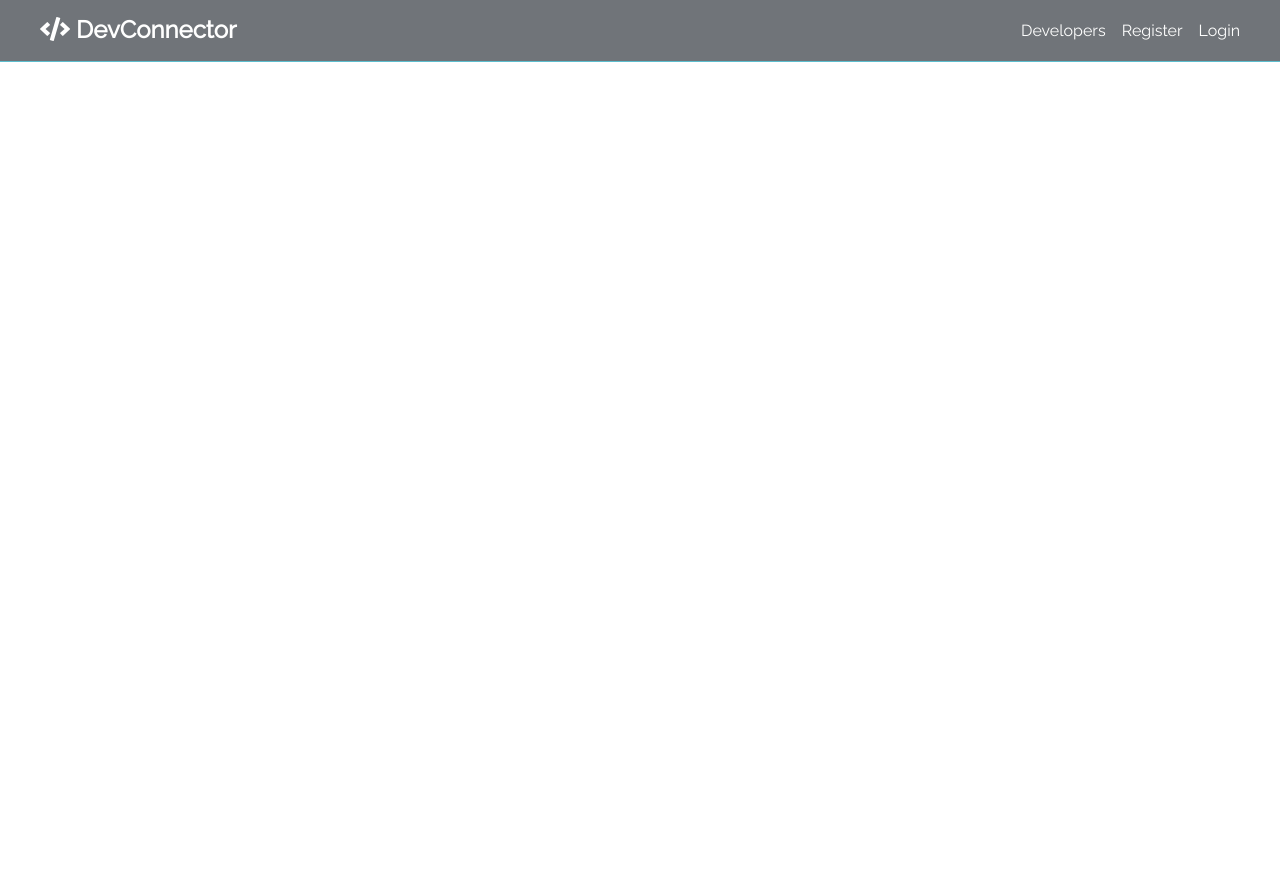
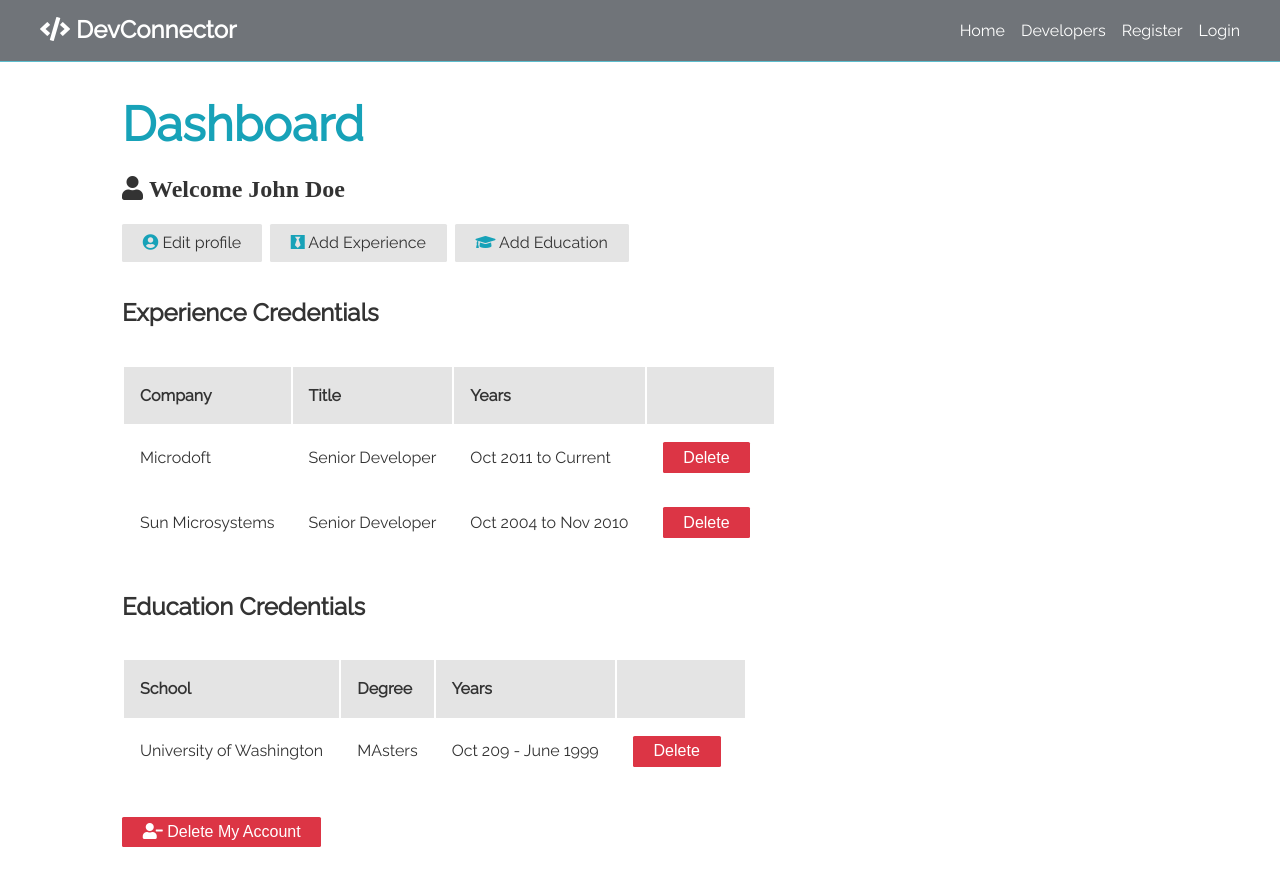
Before and after one commit to Amir-Bagjani/sass-website-travi, a React (Create React App) app: page /dashboard in a window 1280 px wide. Shown: the top 886 px of the page. Before the commit the page ends 800 px from the top, so only its background shows below. Built offline with nearby package versions, Linux system fonts and the light colour scheme.

Commit message:
dashboard add

```diff
--- a/src/App.js
+++ b/src/App.js
@@ -5,6 +5,7 @@ import Register from "./pages/Register";
 import Login from "./pages/Login";
 import Profiles from "./pages/Profiles";
 import Profile from "./pages/Profile";
+import Dashboard from "./pages/Dashboard";
 
 function App() {
   return (
@@ -16,6 +17,7 @@ function App() {
         <Route path="login" element={<Login />} />
         <Route path="profiles" element={<Profiles />} />
         <Route path="profile" element={<Profile />} />
+        <Route path="dashboard" element={<Dashboard />} />
       </Routes>
     </BrowserRouter>
   );
--- a/src/components/Navbar.jsx
+++ b/src/components/Navbar.jsx
@@ -5,9 +5,10 @@ function Navbar() {
   return (
     <nav className="navbar bg-dark">
         <h1>
-            <Link to="/"><i className="fas fa-code"></i> DevConnector</Link>
+            <Link to="dashboard"><i className="fas fa-code"></i> DevConnector</Link>
         </h1>
         <ul>
+            <li><Link to="/">Home</Link></li>
             <li><Link to="profiles">Developers</Link></li>
             <li><Link to="register">Register</Link></li>
             <li><Link to="login">Login</Link></li>
--- /dev/null
+++ b/src/pages/Dashboard.jsx
@@ -0,0 +1,93 @@
+import { Link } from "react-router-dom";
+import "../styles/dashboard.scss"
+
+const Dashboard = () => {
+  return (
+    <section className="container">
+        <h1 className="large text-primary">
+            Dashboard
+        </h1>
+        <p className="lead">
+            <i className="fas fa-user"> Welcome John Doe</i>
+        </p>
+
+        <div className="dash-buttons">
+            <Link to="" className="btn btn">
+                <i className="fas fa-user-circle text-primary"></i> Edit profile
+            </Link>
+            <Link to="" className="btn btn">
+                <i className="fab fa-black-tie text-primary"></i>  Add Experience
+            </Link>
+            <Link to="" className="btn btn">
+                <i className="fas fa-graduation-cap text-primary"></i> Add Education
+            </Link>
+        </div>
+
+        <h2 className="my-2">Experience Credentials</h2>
+        <table className="table">
+            <thead>
+                <tr>
+                    <th>Company</th>
+                    <th className="hide-sm">Title</th>
+                    <th className="hide-sm">Years</th>
+                    <th></th>
+                </tr>
+            </thead>
+            <tbody>
+                <tr>
+                    <td>Microdoft</td>
+                    <td className="hide-sm">Senior Developer</td>
+                    <td className="hide-sm">Oct 2011 to Current</td>
+                    <td>
+                        <button className="btn btn-danger"> Delete</button>
+                    </td>
+                </tr>
+                <tr>
+                    <td>Sun Microsystems</td>
+                    <td className="hide-sm">Senior Developer</td>
+                    <td className="hide-sm">Oct 2004 to Nov 2010</td>
+                    <td>
+                        <button className="btn btn-danger"> Delete</button>
+                    </td>
+                </tr>
+            </tbody>
+        </table>
+
+
+
+
+        <h2 className="my-2">Education Credentials</h2>
+
+
+        <table className="table">
+            <thead>
+                <tr>
+                    <th>School</th>
+                    <th className="hide-sm">Degree</th>
+                    <th className="hide-sm">Years</th>
+                    <th></th>
+                </tr>
+            </thead>
+            <tbody>
+                <tr>
+                    <td>University of Washington</td>
+                    <td className="hide-sm">MAsters</td>
+                    <td className="hide-sm">Oct 209 - June 1999</td>
+                    <td>
+                        <button className="btn btn-danger"> Delete</button>
+                    </td>
+                </tr>
+            </tbody>
+        </table>
+
+        <div className="my-2">
+            <button className="btn btn-danger">
+                <i className="fas fa-user-minus"></i> Delete My Account
+            </button>
+        </div>
+
+    </section>
+  )
+}
+
+export default Dashboard;
--- a/src/styles/_config.scss
+++ b/src/styles/_config.scss
@@ -1,6 +1,6 @@
 $primary-color: #17a2b8;
 $dark-color: #343a40;
-$light-color: #f4f4f4;
+$light-color: #e4e4e4;
 $danger-color: #dc3545;
 $success-color: #28a745;
 $max-width: 1100px;
--- /dev/null
+++ b/src/styles/dashboard.scss
@@ -0,0 +1,12 @@
+@import "config";
+
+.table{
+    th, td{
+        padding: 1rem;
+        text-align: left;
+    }
+
+    th{
+        background-color: $light-color;
+    }
+}
--- a/src/styles/index.scss
+++ b/src/styles/index.scss
@@ -1,6 +1,4 @@
 @import "config";
-@import "config";
-
 
 *{
   margin: 0;
```
